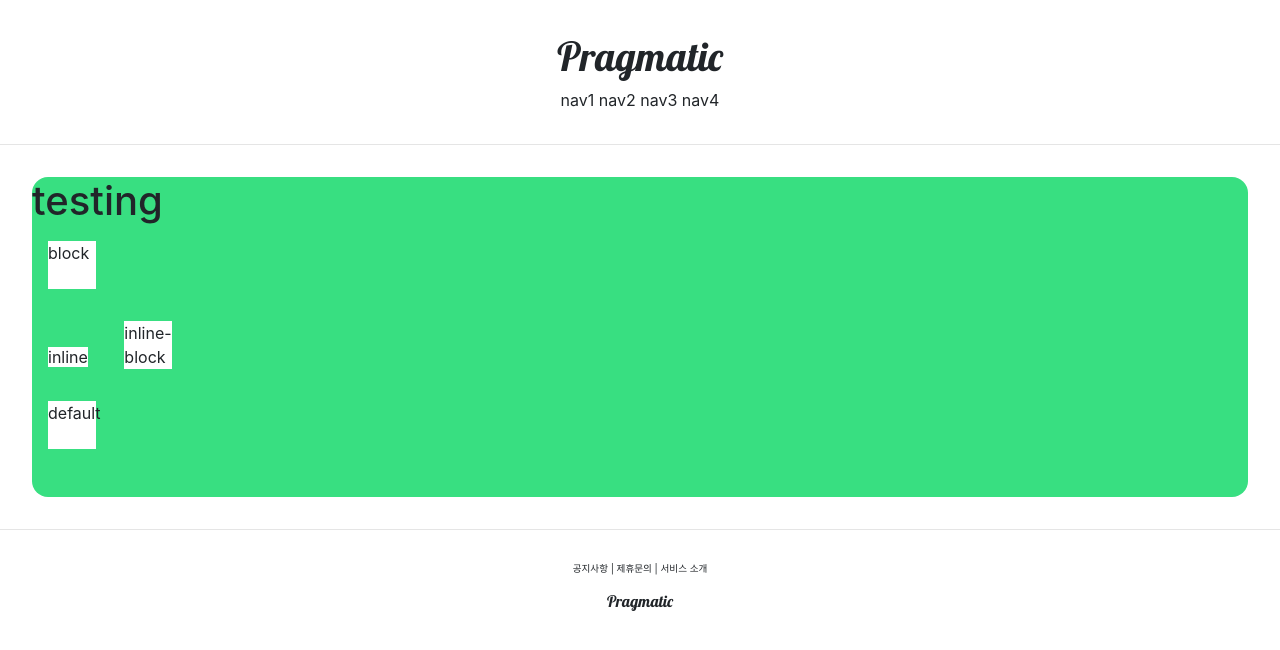
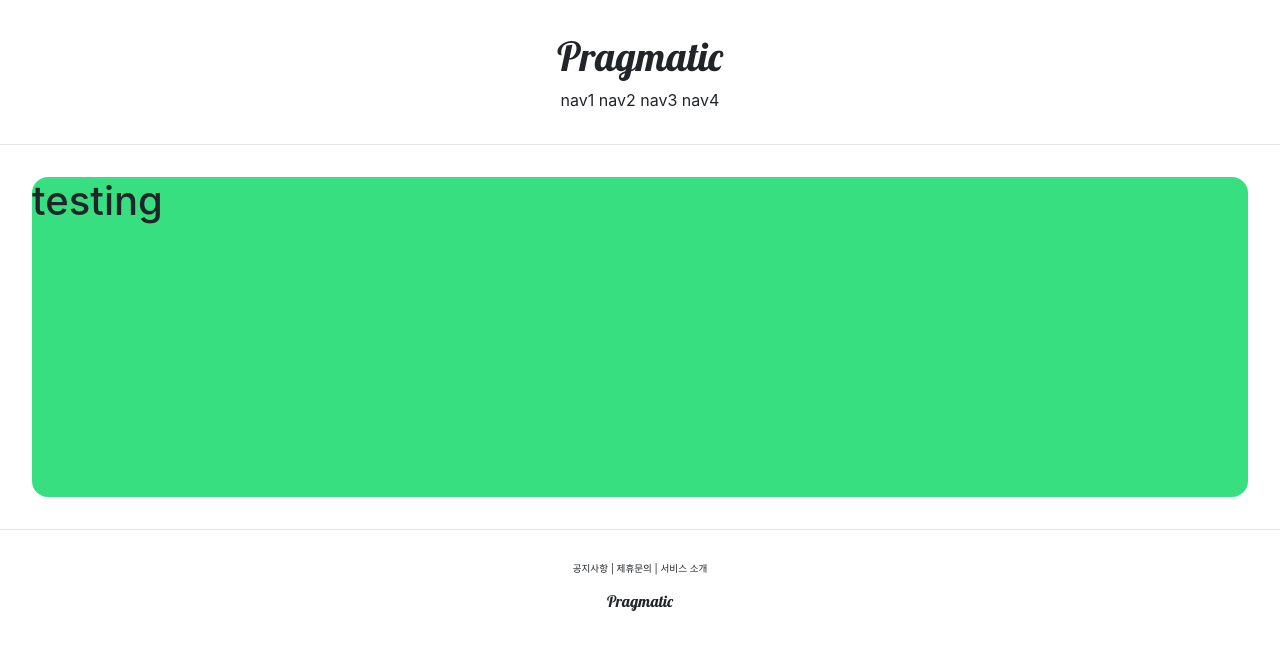
Before and after one commit to AnTaeHo/first_django_project, a Django app: template accountapp/templates/accountapp/hello_world.html in a window 1280 px wide. Shown: the top 650 px of the page. Run offline with Django 4.2, Linux system fonts and the light colour scheme; the template is opened without the code that fills it, so the values that code supplies are empty.

Commit message:
django course 11 commi t

```diff
--- a/accountapp/templates/accountapp/hello_world.html
+++ b/accountapp/templates/accountapp/hello_world.html
@@ -1,25 +1,11 @@
 {% extends 'base.html' %}
 
 {% block content %}
-    <style>
-        .testing {
-            background-color: white;
-            height: 3rem;
-            width: 3rem;
-            margin: 1rem;
-        }
-    </style>
 
     <div style="height: 20rem; background-color: #38df81; border-radius: 1rem; margin: 2rem;">
         <h1>
             testing
         </h1>
-
-        <div class="testing" style="display: block;">block</div>
-        <div class="testing" style="display: inline;">inline</div>
-        <div class="testing" style="display: None;">None</div>
-        <div class="testing" style="display: inline-block;">inline-block</div>
-        <div class="testing">default</div>
     </div>
 
 {% endblock %}
```
